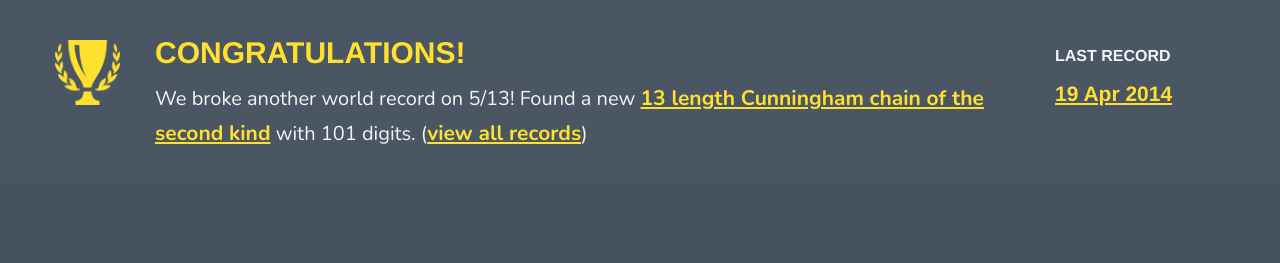
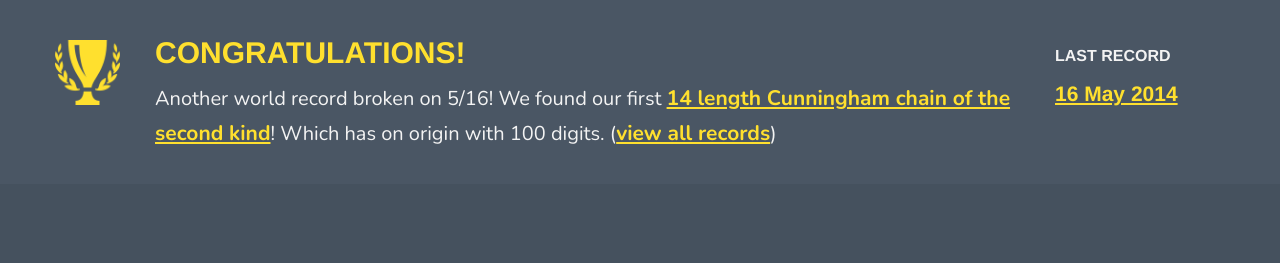
Before and after one commit to super3/primecoin.io, a PHP site: page / in a window 1280 px wide. Shown: the part 85-348 px from the top of the page. Run offline with PHP 8.4, Linux system fonts and the light colour scheme; some libraries are stand-ins or nearby versions.

Commit message:
New world record
and first 14 length found by primecoin ever

```diff
--- a/index.php
+++ b/index.php
@@ -8,13 +8,13 @@
         </div>
         <div class="col-md-9">
           <h2>Congratulations!</h2>
-          <p>We broke another world record on 5/13! Found a new
-          <a href="http://primecoin.21stcenturymoneytalk.org/index.php?block_height=539977">13 length Cunningham chain of the second kind</a>
-          with 101 digits. (<a href="records.php">view all records</a>)<p/>
+          <p>Another world record broken on 5/16! We found our first
+          <a href="http://primecoin.21stcenturymoneytalk.org/index.php?block_height=547276">14 length Cunningham chain of the second kind</a>!
+          Which has on origin with 100 digits. (<a href="records.php">view all records</a>)<p/>
         </div>
         <div class="col-md-2">
           <h5>Last Record</h5>
-          <a href="http://users.cybercity.dk/~dsl522332/math/Cunningham_Chain_records.htm">19 Apr 2014</a>
+          <a href="http://users.cybercity.dk/~dsl522332/math/Cunningham_Chain_records.htm">16 May 2014</a>
         </div>
       </div>
     </div>
```
Also changed, not shown: records.php (+7 -0 lines).
